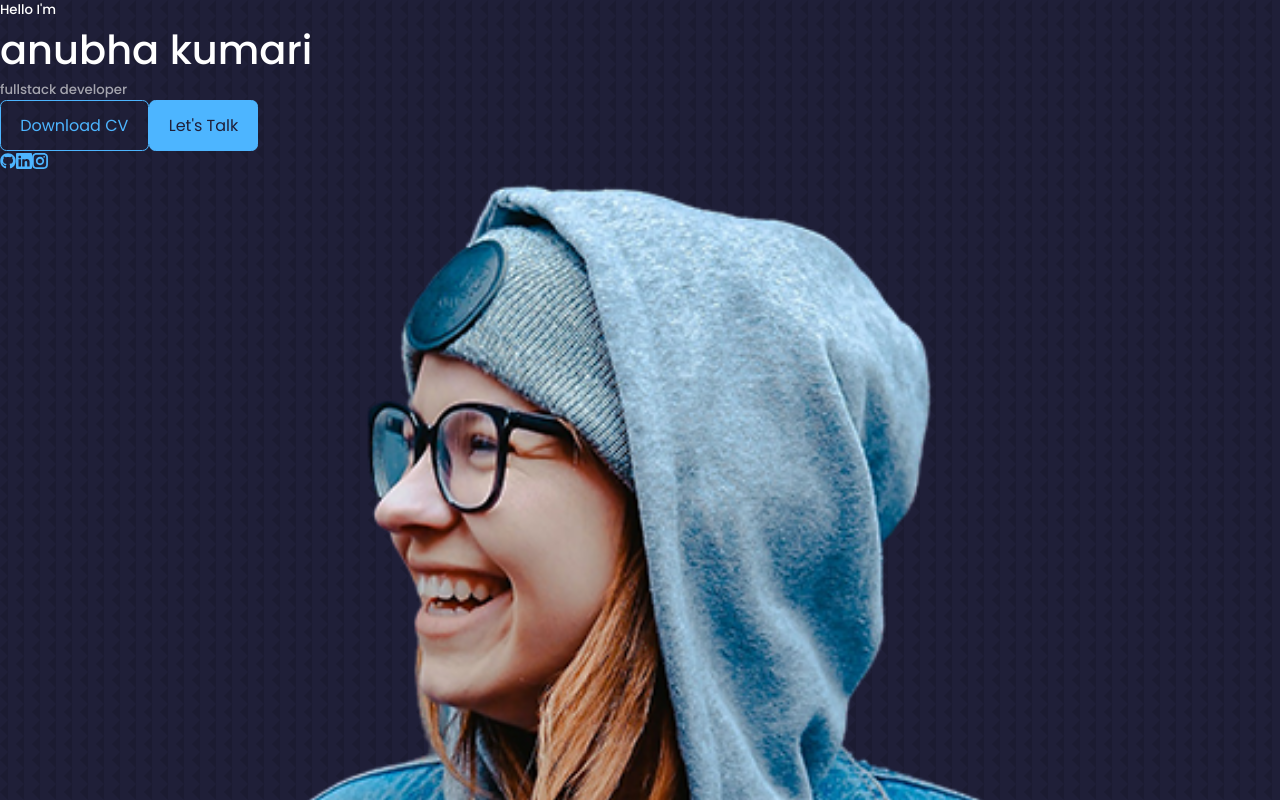
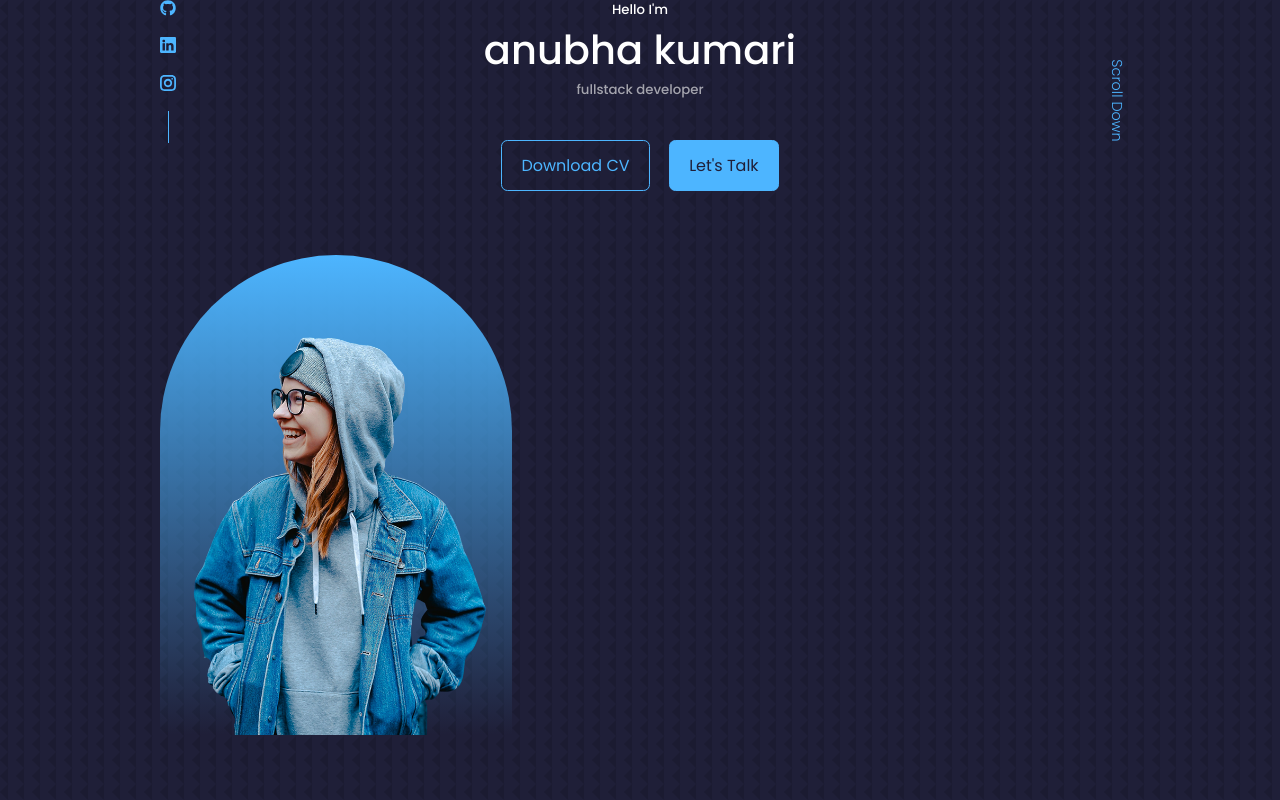
Before and after one commit to Anubha13kumari/portfolio, a React (Create React App) app in the folder portfolio/: page / in a window 1280 px wide. Shown: the top 800 px of the page. Built offline with nearby package versions, Linux system fonts and the light colour scheme.

Commit message:
made changes in css file

```diff
--- a/portfolio/src/components/header/Header.js
+++ b/portfolio/src/components/header/Header.js
@@ -6,7 +6,7 @@
 
 const Header = () => {
   return (
-       <div className="container.header_container">
+       <div className="container header_container">
        <h5>Hello I'm</h5>
        <h1>anubha kumari</h1>
       <h5 className='text-light'>fullstack developer</h5>
--- a/portfolio/src/components/header/header.css
+++ b/portfolio/src/components/header/header.css
@@ -3,9 +3,56 @@
     padding-top: 7rem;
     overflow: hidden;
 }
-
 .header_container {
     text-align: center;
     height:100%;
     position: relative;
 }
+/* CTA */
+.cta{
+    margin-top: 2.5rem;
+    display: flex;
+    gap:1.2rem;
+    justify-content: center;
+
+}
+/* header socials */
+.header_socials{
+    display: flex;
+    flex-direction: column;
+    align-items:center;
+    gap:0.8rem;
+    position: absolute;
+    left:0;
+    bottom:3rem;
+}
+
+.header_socials::after {
+    content: '';
+    width:1px;
+    height:2rem;
+    background: var(--color-primary);
+}
+
+/* ME */
+.me{
+    background: linear-gradient(var(--color-primary),transparent);
+     width:22rem;
+     height:30rem;
+     position: absolute;
+     left:calc(50%-11rem);
+     margin-top: 4rem;
+     border-radius: 12rem 12rem 0 0;
+     overflow: hidden;
+     padding: 5rem 1.5rem 1.5rem 1.5rem;
+}
+
+/* SCROLL DOWN */
+.scroll_down{
+    position: absolute;
+    right:-2.3rem;
+    bottom:5rem;
+    transform:rotate(90deg);
+    font-weight: 300;
+    font-size: 0.9rem;
+}
--- a/portfolio/src/index.css
+++ b/portfolio/src/index.css
@@ -85,8 +85,8 @@
   transition: var(--transition);
 }
 .btn:hover{
-  background-color: var(--color-bg);
-  color:var(--color-bg);
+  background-color: var(--color-bg-variant);
+  color:var(--color-white);
   border-color: transparent;
 }
 .btn-primary{
```
